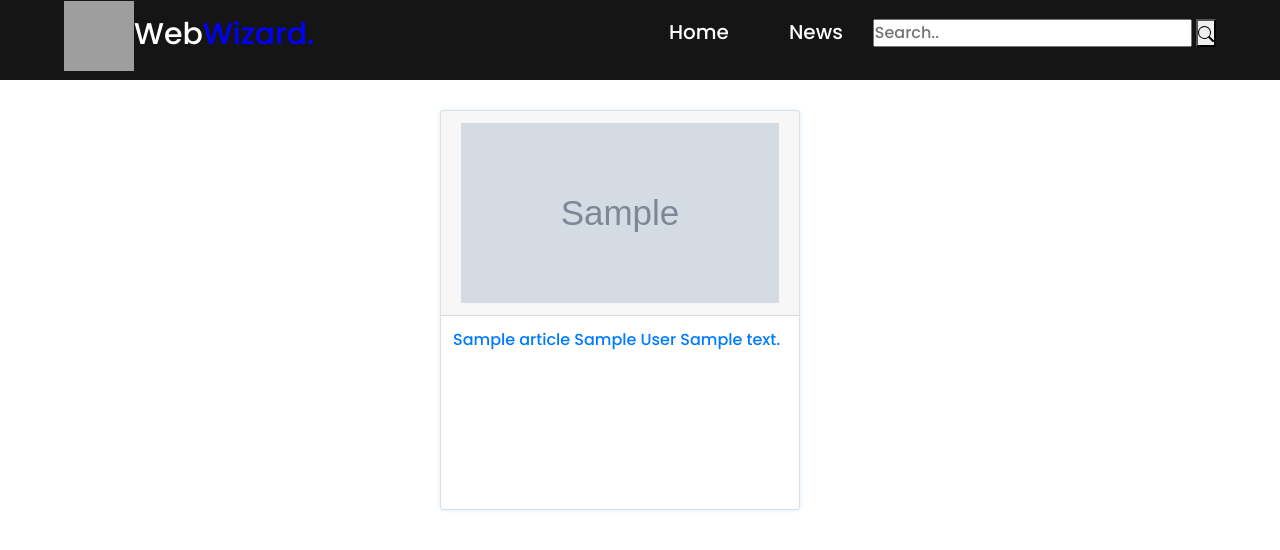
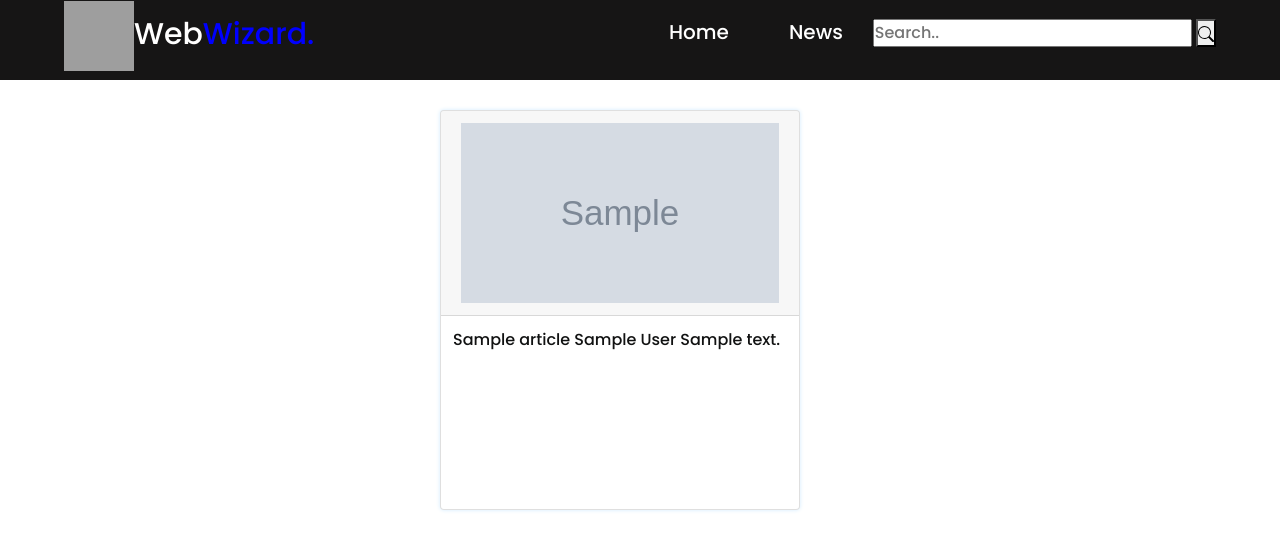
Before and after one commit to Nishant040305/Currency, a Django app: page /news/ in a window 1280 px wide. Shown: the top 550 px of the page. Run offline with Django 4.2, Linux system fonts and the light colour scheme; grey boxes marked "Sample" are stand-in pictures; a database or web service that is not in the repository returns one stand-in record (values such as "Sample title"); data that the repository does not hold is empty; parts of the project's set-up code (start-up, migrations or seed data) failed here and were passed over; some libraries are stand-ins or nearby versions; grey boxes are pictures that could not be loaded.

Commit message:
Update news.css

```diff
--- a/static/news.css
+++ b/static/news.css
@@ -6,25 +6,21 @@
     box-sizing: border-box;
 }
 
-:root {
-    --primary-text-color: #183b56;
-    --secondary-text-color: #577592;
-    --accent-color: #2294ed;
-    --accent-color-dark: #1d69a3;
-}
+
 
 body {
     font-family: "Poppins", sans-serif;
-    color: var(--primary-text-color);
+
 }
 
 p {
     font-family: "Roboto", sans-serif;
-    color: var(--secondary-text-color);
+
     line-height: 1.4rem;
 }
 
 a {
+    color:#111212;
     text-decoration: none;
 }
 
```
